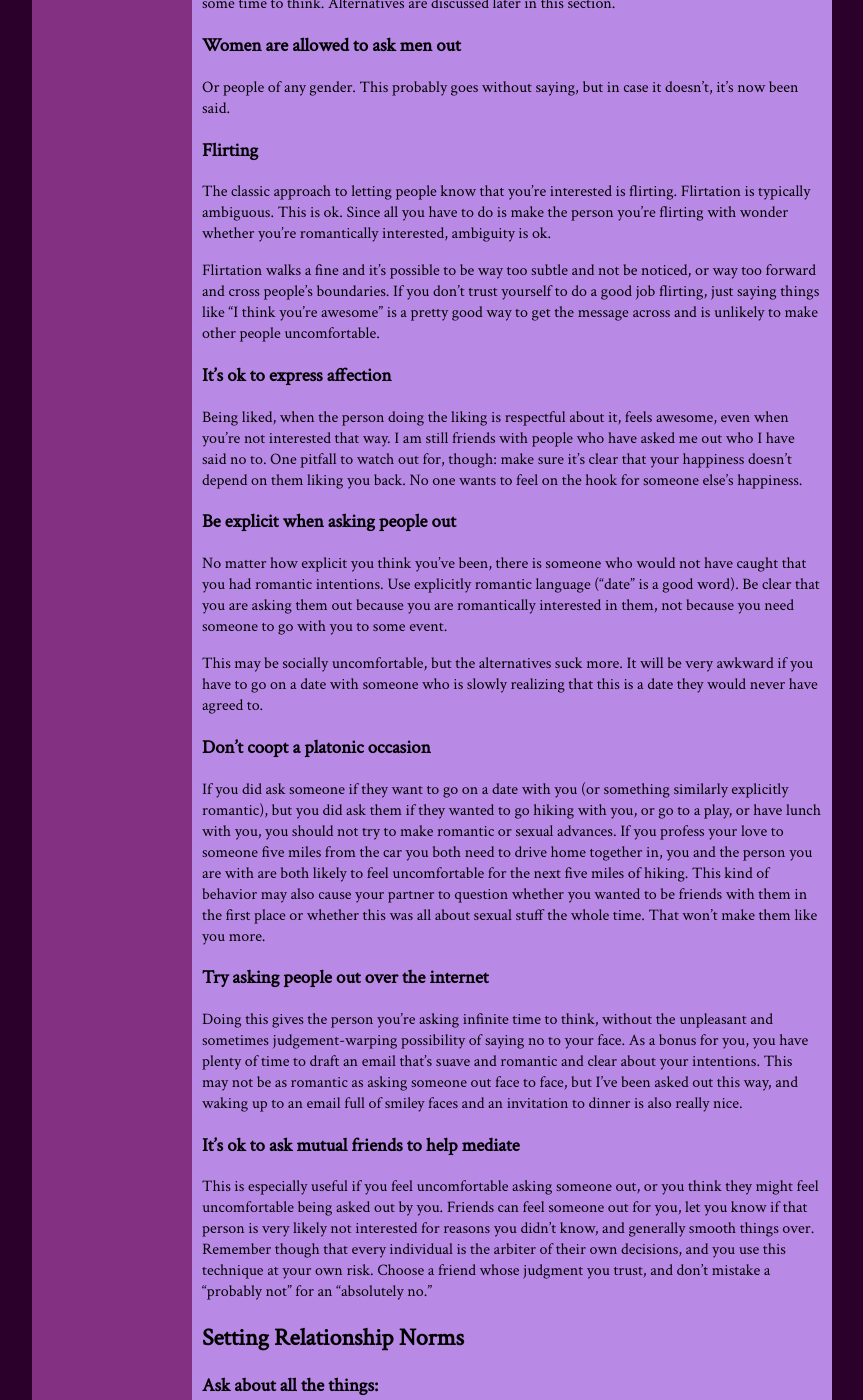
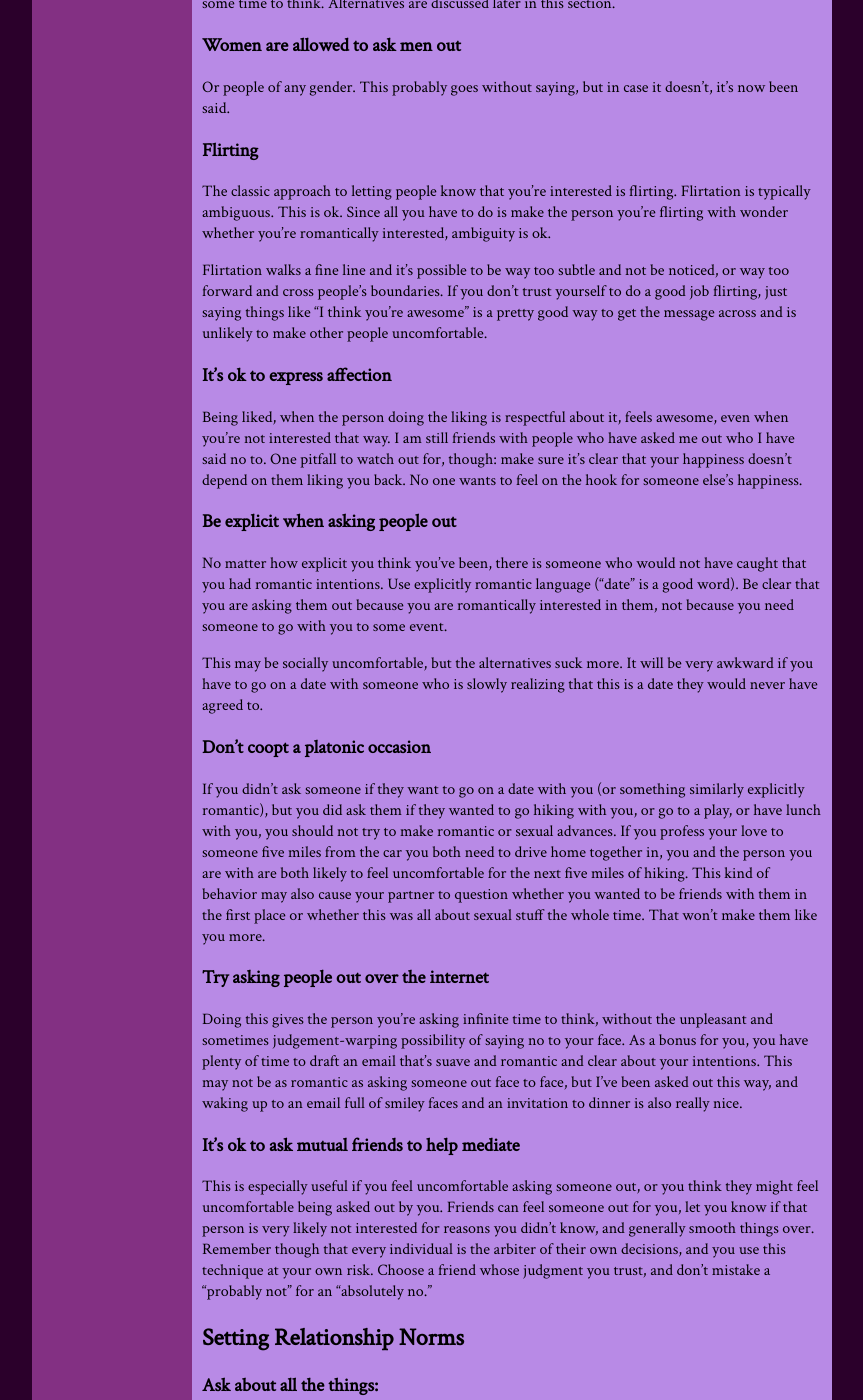
Before and after one commit to ruthie/ruthie.github.io, a Jekyll site: the page built from _posts/2014-8-27-relationship-advice.md, in a window 1280 px wide and 1400 px high, scrolled down 1016 px. Shown: the whole window, without its empty margins (208-1071 px from the left). Built offline with Jekyll 4.4.1, drawn with Linux system fonts in a browser that asks for light colours; comment, search, counter and statistics services are not loaded.

Commit message:
More fixes thanks to Heidi

```diff
--- a/_posts/2014-8-27-relationship-advice.md
+++ b/_posts/2014-8-27-relationship-advice.md
@@ -22,7 +22,7 @@ Or people of any gender.  This probably goes without saying, but in case it does
 ### Flirting
 The classic approach to letting people know that you're interested is flirting.  Flirtation is typically ambiguous.  This is ok.  Since all you have to do is make the person you're flirting with wonder whether you're romantically interested, ambiguity is ok.
 
-Flirtation walks a fine and it's possible to be way too subtle and not be noticed, or way too forward and cross people's boundaries.  If you don't trust yourself to do a good job flirting, just saying things like "I think you're awesome" is a pretty good way to get the message across and is unlikely to make other people uncomfortable.
+Flirtation walks a fine line and it's possible to be way too subtle and not be noticed, or way too forward and cross people's boundaries.  If you don't trust yourself to do a good job flirting, just saying things like "I think you're awesome" is a pretty good way to get the message across and is unlikely to make other people uncomfortable.
 
 ### It's ok to express affection
 Being liked, when the person doing the liking is respectful about it, feels awesome, even when you're not interested that way.  I am still friends with people who have asked me out who I have said no to.  One pitfall to watch out for, though:  make sure it's clear that your happiness doesn't depend on them liking you back.  No one wants to feel on the hook for someone else's happiness.
@@ -33,7 +33,7 @@ No matter how explicit you think you've been, there is someone who would not hav
 This may be socially uncomfortable, but the alternatives suck more.  It will be very awkward if you have to go on a date with someone who is slowly realizing that this is a date they would never have agreed to.
 
 ### Don't coopt a platonic occasion
-If you did ask someone if they want to go on a date with you (or something similarly explicitly romantic), but you did ask them if they wanted to go hiking with you, or go to a play, or have lunch with you, you should not try to make romantic or sexual advances.  If you profess your love to someone five miles from the car you both need to drive home together in, you and the person you are with are both likely to feel uncomfortable for the next five miles of hiking.  This kind of behavior may also cause your partner to question whether you wanted to be friends with them in the first place or whether this was all about sexual stuff the whole time.  That won't make them like you more.
+If you didn't ask someone if they want to go on a date with you (or something similarly explicitly romantic), but you did ask them if they wanted to go hiking with you, or go to a play, or have lunch with you, you should not try to make romantic or sexual advances.  If you profess your love to someone five miles from the car you both need to drive home together in, you and the person you are with are both likely to feel uncomfortable for the next five miles of hiking.  This kind of behavior may also cause your partner to question whether you wanted to be friends with them in the first place or whether this was all about sexual stuff the whole time.  That won't make them like you more.
 
 ### Try asking people out over the internet
 Doing this gives the person you're asking infinite time to think, without the unpleasant and sometimes judgement-warping possibility of saying no to your face.  As a bonus for you, you have plenty of time to draft an email that's suave and romantic and clear about your intentions.  This may not be as romantic as asking someone out face to face, but I've been asked out this way, and waking up to an email full of smiley faces and an invitation to dinner is also really nice.
```
